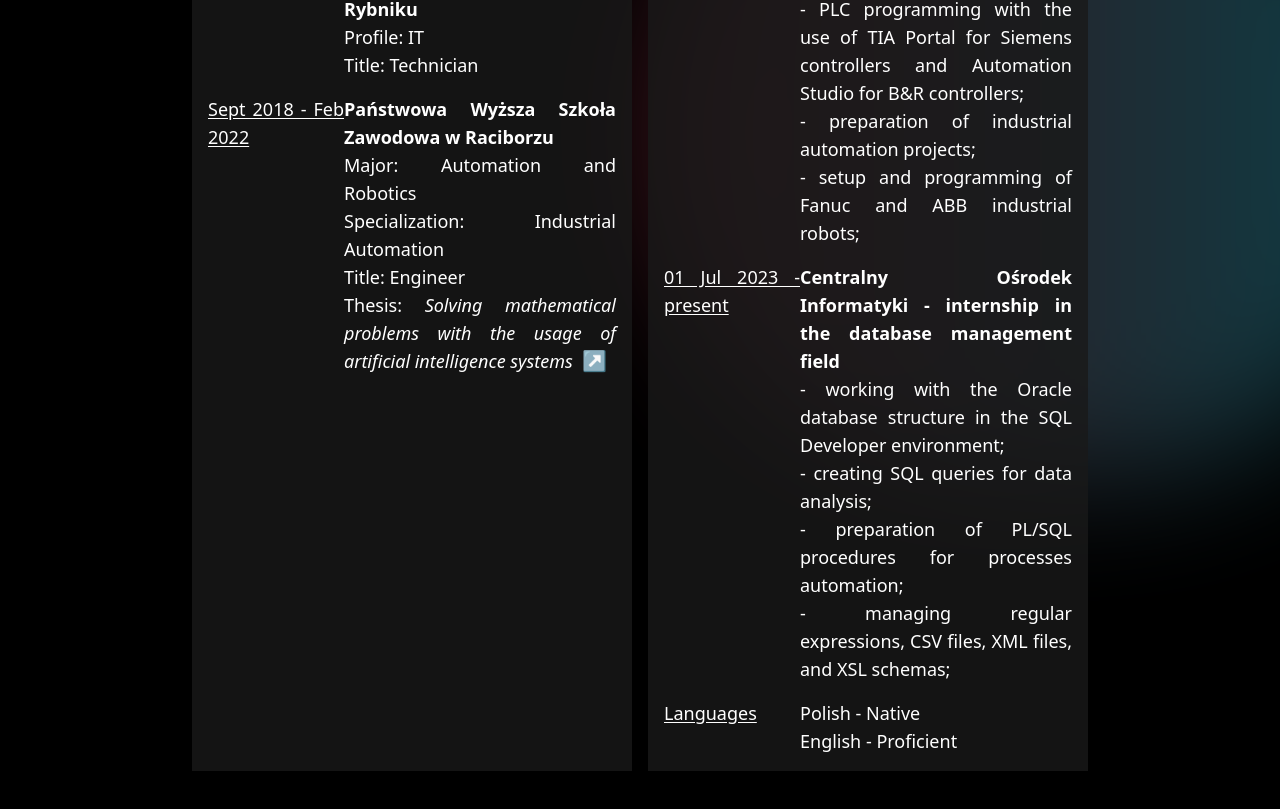
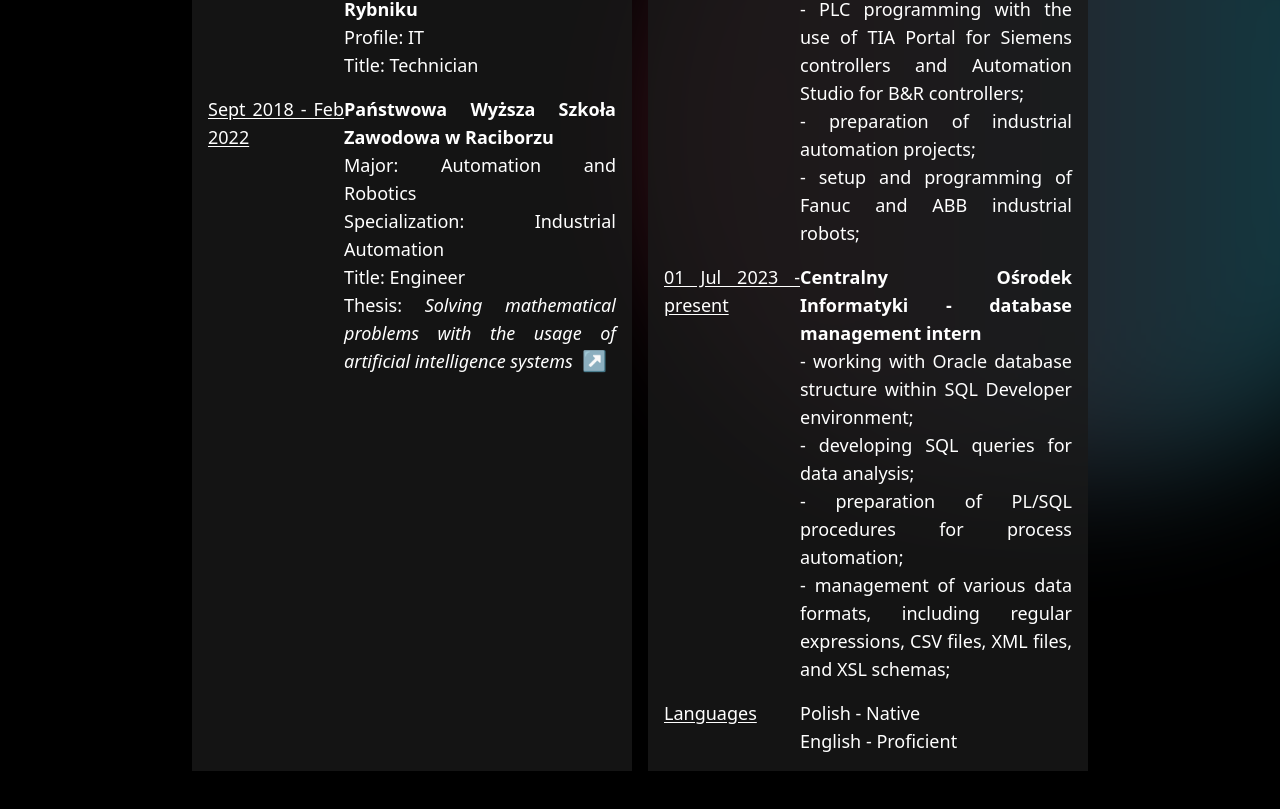
Before and after one commit to Belkius/website, a React (Create React App) app in the folder frontend/: page /skills in a window 1280 px wide. Shown: the part 617-1426 px from the top of the page. Built offline with nearby package versions, Linux system fonts and the light colour scheme.

Commit message:
workplace update

```diff
--- a/frontend/src/components/Skills.js
+++ b/frontend/src/components/Skills.js
@@ -115,12 +115,12 @@ function Skills() {
             </p>
             <p className="md:text-lg font-light text-justify col-span-2">
               <a className="font-bold">
-                Centralny Ośrodek Informatyki - internship in the database management field
+                Centralny Ośrodek Informatyki - database management intern
               </a>
-              <br/>- working with the Oracle database structure in the SQL Developer environment;
-              <br/>- creating SQL queries for data analysis;
-              <br/>- preparation of PL/SQL procedures for processes automation;
-              <br/>- managing regular expressions, CSV files, XML files, and XSL schemas;
+              <br/>- working with Oracle database structure within SQL Developer environment;
+              <br/>- developing SQL queries for data analysis;
+              <br/>- preparation of PL/SQL procedures for process automation;
+              <br/>- management of various data formats, including regular expressions, CSV files, XML files, and XSL schemas;
             </p>
             <p className="md:text-lg font-light underline underline-offset-2	text-justify">
               Languages
```
